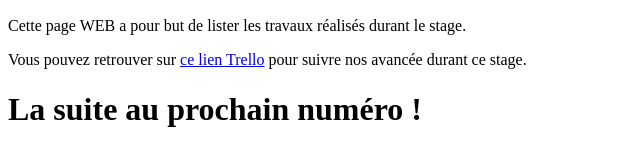
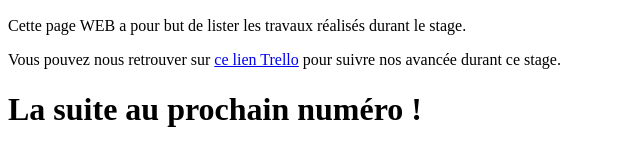
Before and after one commit to stageaisinsy2s/stageaisinsy2s.github.io, a plain HTML site: page index.html in a window 1280 px wide. Shown: the part 367-508 px from the top of the page, without its empty margins (0-640 px from the left). Drawn offline with Linux system fonts and the light colour scheme.

Commit message:
Update index.html
Remplace le précédent

```diff
--- a/index.html
+++ b/index.html
@@ -8,7 +8,7 @@
         <h1>Wiki de notre stage AIS chez Insy2s</h1>
         <img src="https://encrypted-tbn0.gstatic.com/images?q=tbn:ANd9GcRzOcYLwX0i3Ami31ZvR6V4Meku23-sMjAodE6VDAFH&s" alt="Logo HubSpot" width=30% height=20%/>
         <p>Cette page WEB a pour but de lister les travaux réalisés durant le stage.</p>
-        <p>Vous pouvez retrouver sur <a href="https://trello.com/b/834p7c0q/stage-ais">ce lien Trello</a> pour suivre nos avancée durant ce stage.</p>
+        <p>Vous pouvez nous retrouver sur <a href="https://trello.com/b/834p7c0q/stage-ais">ce lien Trello</a> pour suivre nos avancée durant ce stage.</p>
         <h1>La suite au prochain numéro !</h1>
     </body>
 </html>
```
